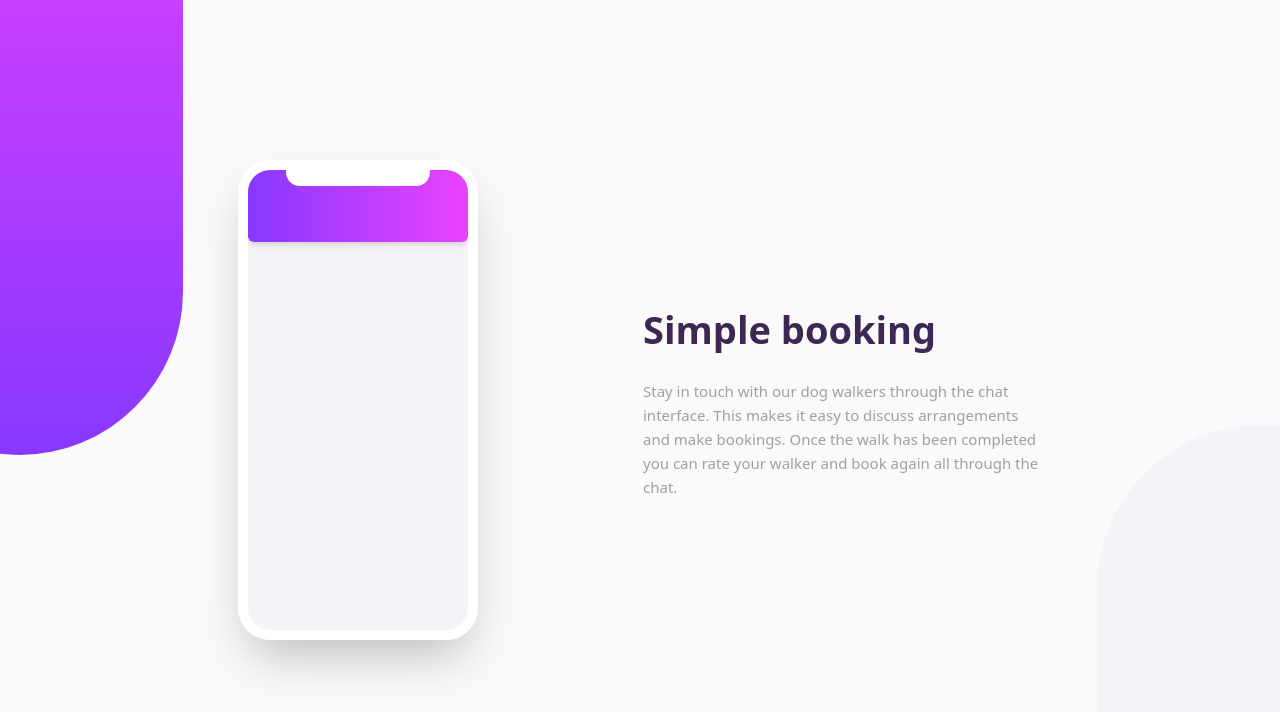
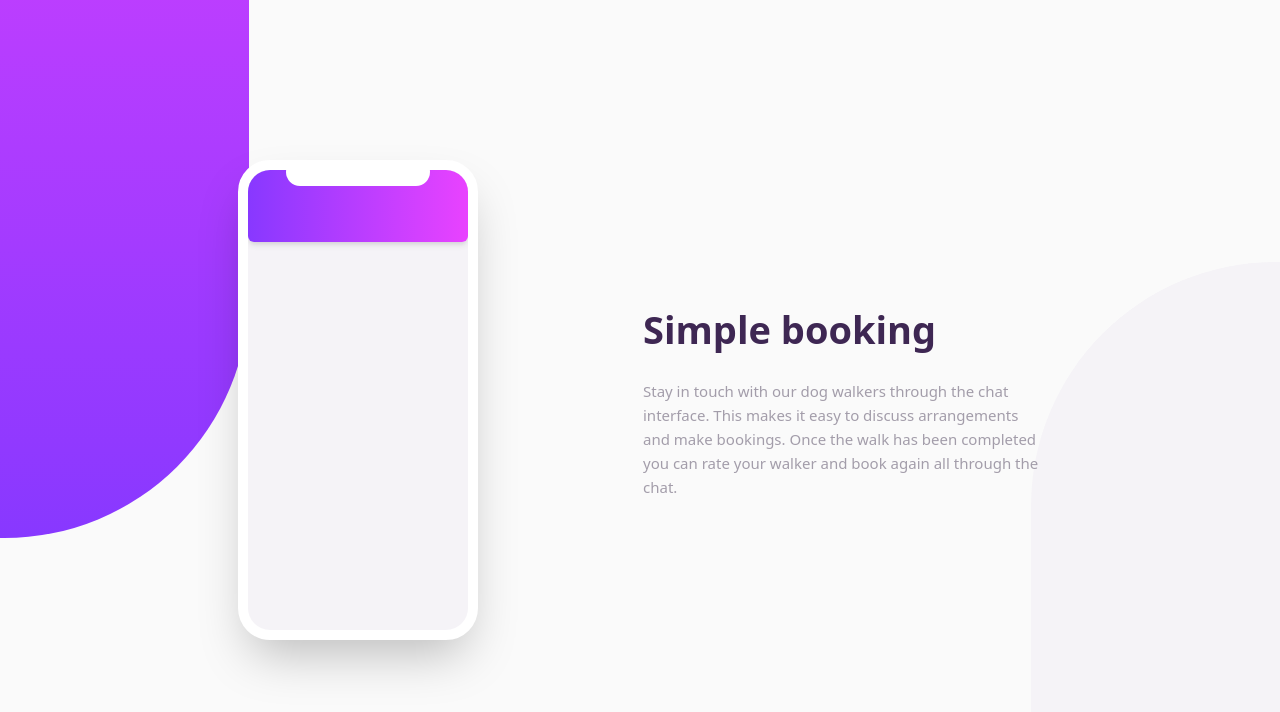
Before and after one commit to bryanmagalong/chat-app-css-react, a React (Create React App) app: page / in a window 1280 px wide. Shown: the top 712 px of the page. Built offline with nearby package versions, Linux system fonts and the light colour scheme.

Commit message:
feat: add responsiveness on DecorativeRight and DecorativeLeft

```diff
--- a/src/App.js
+++ b/src/App.js
@@ -4,11 +4,13 @@ import MobilePreview from './components/MobilePreview';
 import TextHeader from './components/TextHeader';
 import TitleHeader from './components/TextHeader/TitleHeader';
 import ContentHeader from './components/TextHeader/ContentHeader';
+import DecorativeRight from './components/DecorativeRight';
+import DecorativeLeft from './components/DecorativeLeft';
 
 const App = () => (
-  <div className="container relative lg:flex min-h-screen lg:justify-center lg:items-center overflow-hidden bg-very-light-grayish">
-    <div className="absolute -left-36 -top-60 decorative bg-gradient-to-t from-light-violet to-light-magenta" />
-    <div className="absolute decorative bg-light-grayish-violet -right-36 -bottom-80" />
+  <div className="container relative min-w-full lg:flex min-h-screen lg:justify-center lg:items-center overflow-hidden bg-very-light-grayish">
+    <DecorativeLeft />
+    <DecorativeRight />
     <ContentWrapper>
       {/* <div className="relative decorative mx-auto bg-pale-violet">Hello</div> */}
       <MobilePreview />
```
